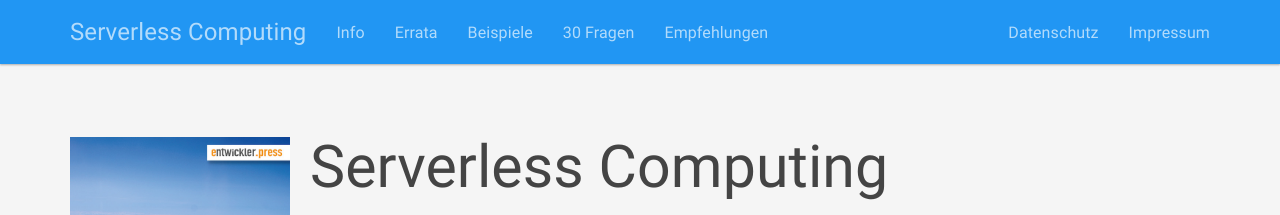
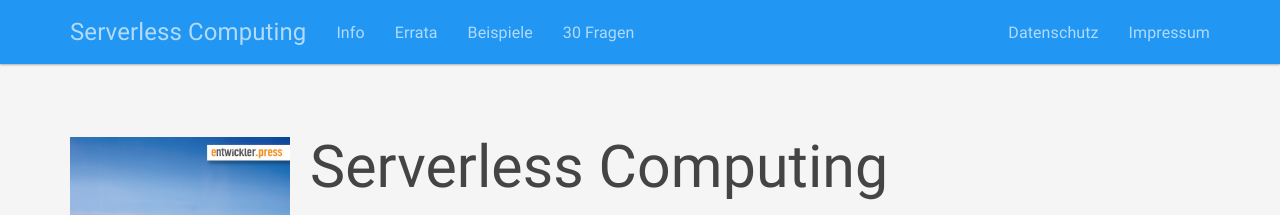
Before and after one commit to serverlessbuch/serverlessbuch.github.io, a Jekyll site: the page built from index.html, in a window 1280 px wide. Shown: the top 215 px of the page. Built offline with Jekyll 4.4.1, drawn with Linux system fonts in a browser that asks for light colours.

Commit message:
Update default.html

```diff
--- a/_layouts/default.html
+++ b/_layouts/default.html
@@ -40,7 +40,6 @@
             <li><a href="/errata/">Errata</a></li>
             <li><a href="/examples/">Beispiele</a></li>
             <li><a href="/30questions/">30 Fragen</a></li>
-            <li><a href="/books/">Empfehlungen</a></li>
           </ul>
           <ul class="nav navbar-nav navbar-right">
             <li><a href="/privacy/">Datenschutz</a></li>
```
